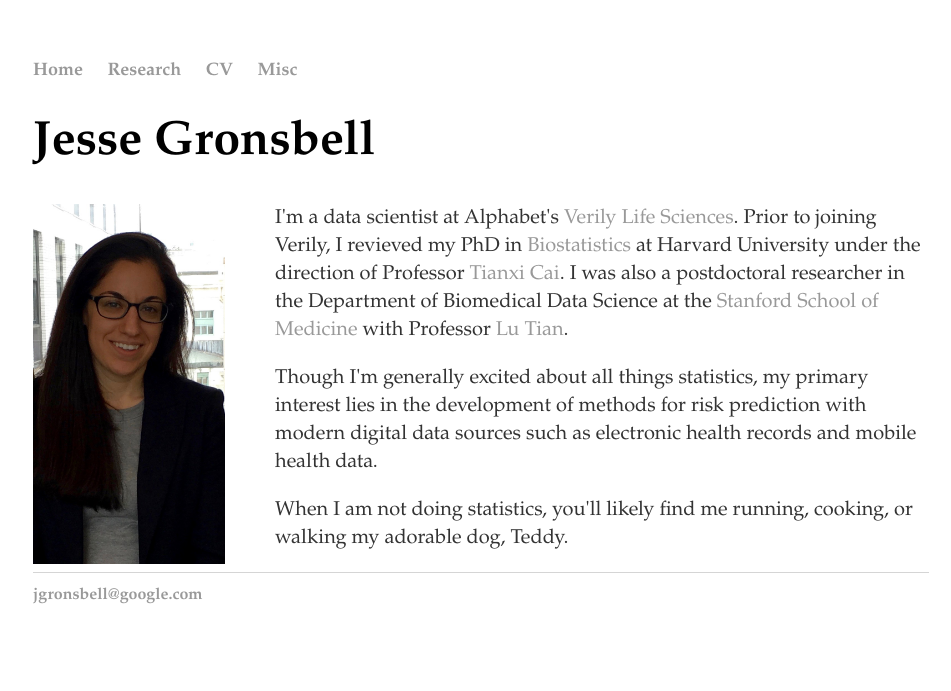
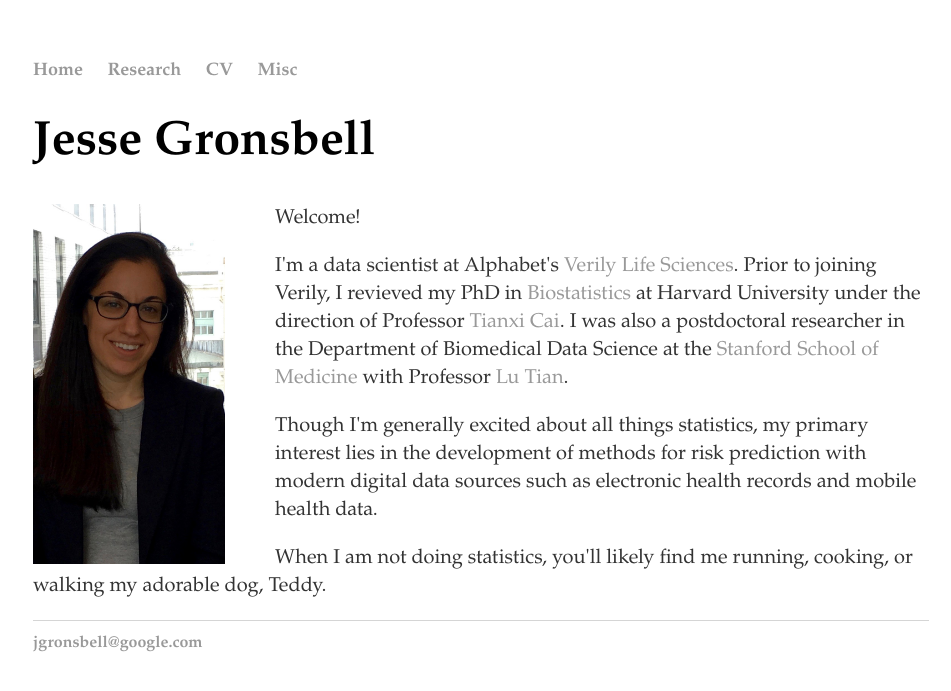
Before and after one commit to jgrons/old_website, a Jekyll site: the page built from index.html, in a window 1280 px wide. Shown: the top 691 px of the page, without its empty margins (159-1110 px from the left). Built offline with Jekyll 4.4.1, drawn with Linux system fonts in a browser that asks for light colours.

Commit message:
Update index.html

```diff
--- a/index.html
+++ b/index.html
@@ -10,7 +10,12 @@ title: Jesse Gronsbell
                   title="JG" alt="JG"/></a>
         </div>
 
-	<p style="font-size:20px; font-family: palatino"> I'm a data scientist at Alphabet's <a href="https://verily.com/">
+	<p style="font-size:20px; font-family: palatino">
+	Welcome!
+	</p>
+
+		<p style="font-size:20px; font-family: palatino">
+	I'm a data scientist at Alphabet's <a href="https://verily.com/">
 	Verily Life Sciences</a>.  Prior to joining Verily, I revieved my PhD in <a href="https://www.hsph.harvard.edu/biostatistics/"> Biostatistics </a>
 	at Harvard University under the direction of Professor <a href="https://www.hsph.harvard.edu/tianxi-cai/"> Tianxi Cai</a>.
 	I was also a postdoctoral researcher in the Department of Biomedical Data Science at the <a href="http://med.stanford.edu/dbds.html"> Stanford School of Medicine </a>
```
